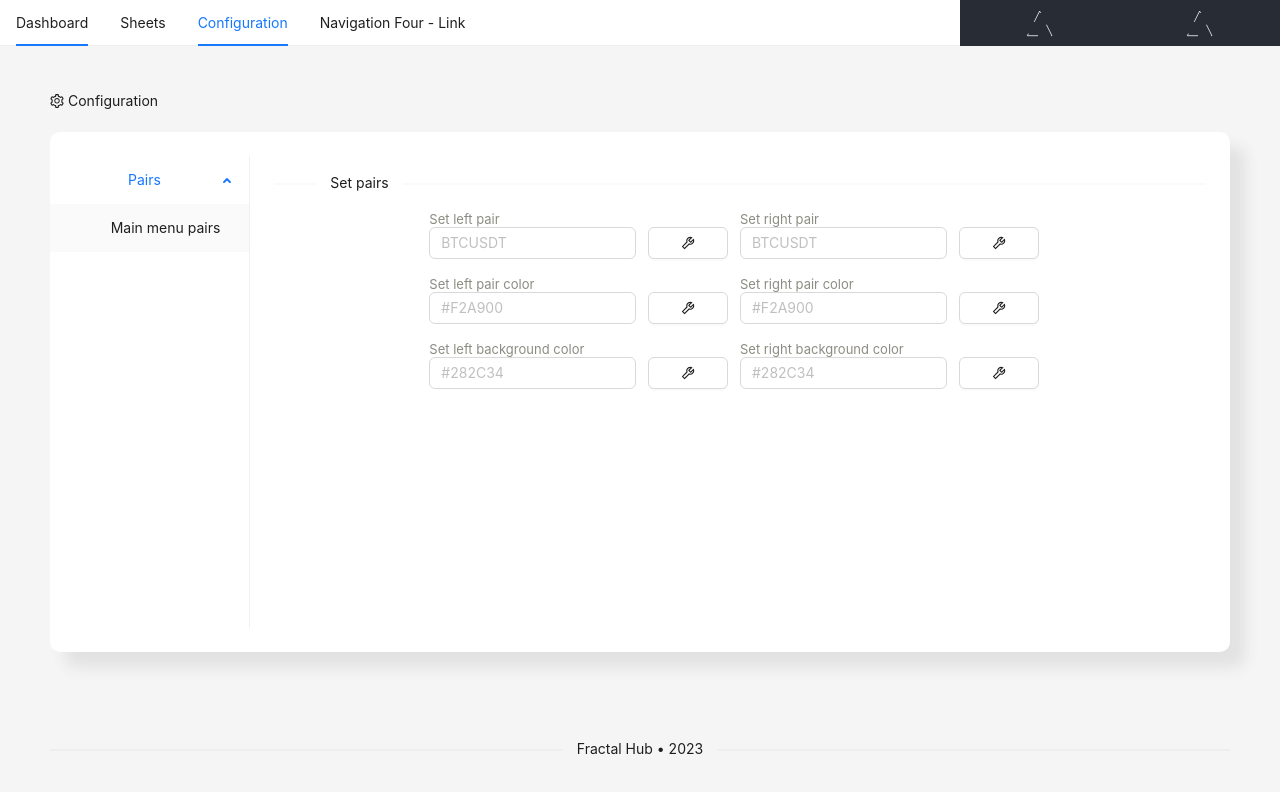
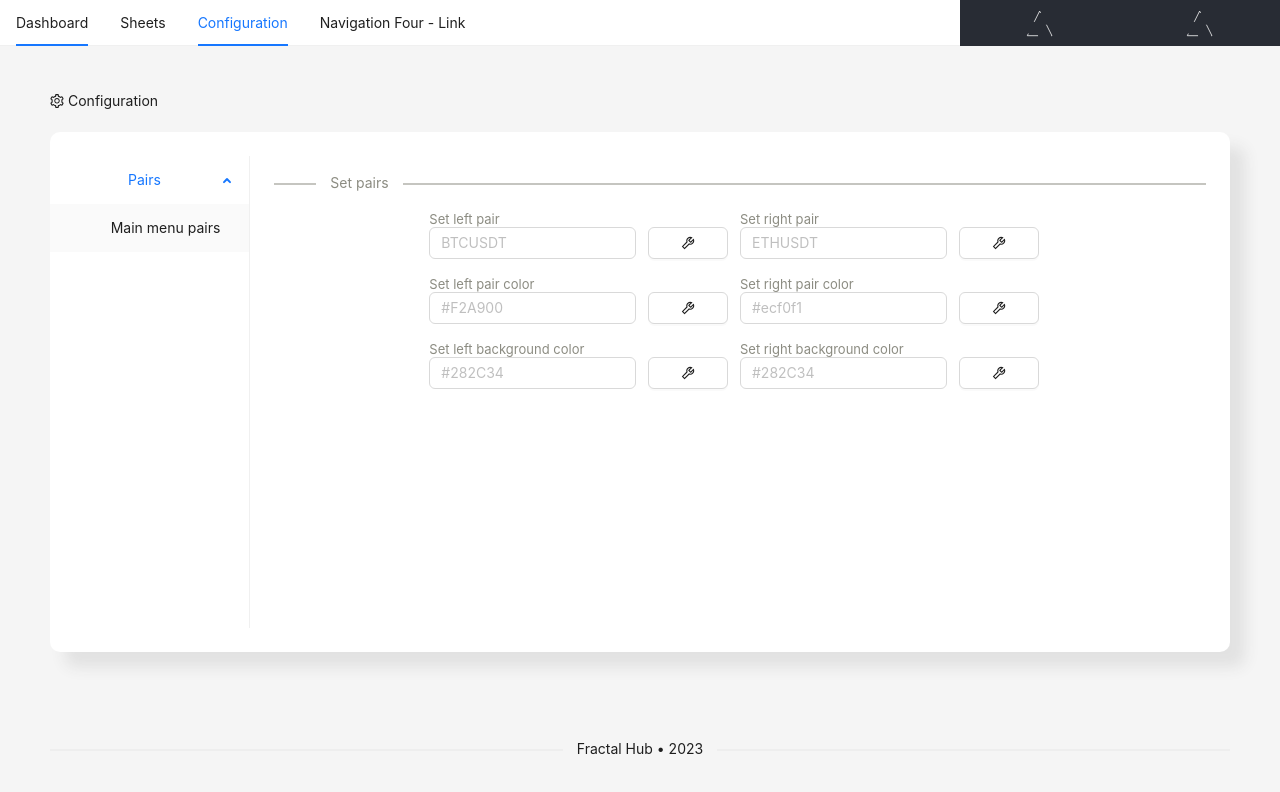
Before and after one commit to andrewunifei/scanner, a React (Create React App) app in the folder front-end/scanner-app/: page /configuration in a window 1280 px wide. Shown: the top 792 px of the page. Built offline with nearby package versions, Linux system fonts and the light colour scheme; no server answers.

Commit message:
Comunicação com API

```diff
--- a/front-end/scanner-app/src/components/MainMenuPairsConfig.tsx
+++ b/front-end/scanner-app/src/components/MainMenuPairsConfig.tsx
@@ -7,7 +7,7 @@ import InputConfig from './InputConfig';
 
 // Visual settings
 const style: React.CSSProperties = {
-    color: '#1e1e1e'
+    color: '#8c8c82'
 }
 
 const style2: React.CSSProperties = {
@@ -54,7 +54,7 @@ const MainMenuPairsConfig: React.FC = () => {
                 <ConfigProvider
                     theme={{
                         token: {
-                            colorSplit: '#F5F5F5'
+                            colorSplit: '#8c8c82'
                         },
                     }}
                     >
@@ -127,7 +127,7 @@ const MainMenuPairsConfig: React.FC = () => {
                                 new WebSocket("wss://stream.binance.com:9443/ws")
                             );
                         }}
-                        inputPlaceholder={"BTCUSDT"}
+                        inputPlaceholder={"ETHUSDT"}
                     />
 
                     <InputConfig
@@ -141,7 +141,7 @@ const MainMenuPairsConfig: React.FC = () => {
                                 new WebSocket("wss://stream.binance.com:9443/ws")
                             );
                         }}
-                        inputPlaceholder={"#F2A900"}
+                        inputPlaceholder={"#ecf0f1"}
                     />
 
                     <InputConfig
```
